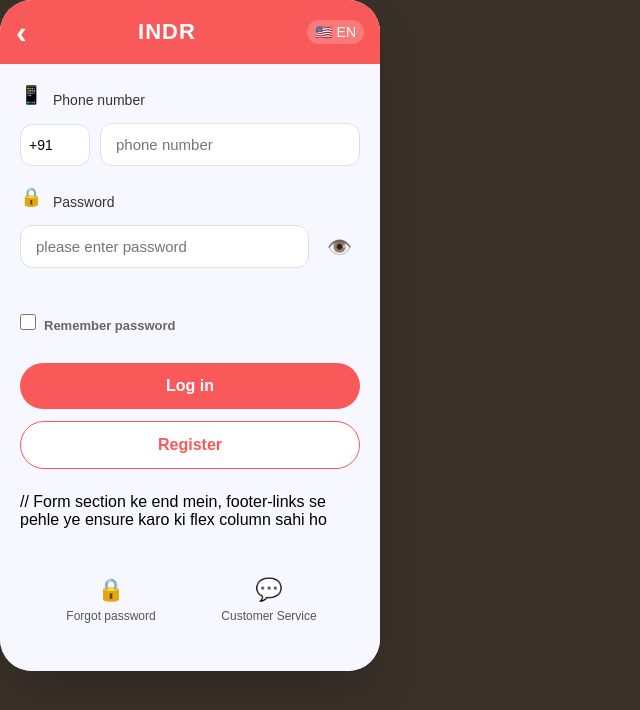
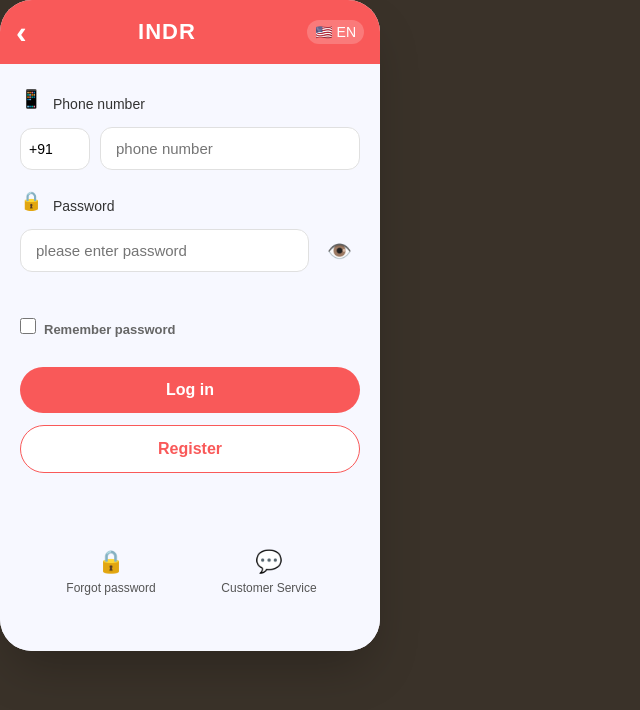
Before and after one commit to rajeshbhakarr/tigerclubfrontend, a React (Vite) app: page /loginpage in a window 1280 px wide. Shown: the top 710 px of the page, without its empty margins (0-640 px from the left). Built offline with nearby package versions, Linux system fonts and the light colour scheme.

Commit message:
Fix notification

```diff
--- a/src/pages/LoginPage.css
+++ b/src/pages/LoginPage.css
@@ -20,20 +20,28 @@ html, body {
 }
 
 body {
-  background: #f7f8ff;
+  background: #e8e8e8;
   margin: 0;
-  padding: 0 !important;
+  padding: 0;
   min-height: 100vh;
+  /* PC me center karne ke liye */
+  display: flex;
+  justify-content: center;
+  align-items: center;
 }
 
-/* Main Container - Mobile Full Screen */
+/* Main Container */
 .login-container {
   width: 100%;
-  min-height: 100vh;
+  max-width: 380px;
   background-color: var(--primary-bg);
   font-family: 'Segoe UI', Tahoma, Geneva, Verdana, sans-serif;
   display: flex;
   flex-direction: column;
+  /* PC me rounded corners and shadow */
+  border-radius: 28px;
+  overflow: hidden;
+  box-shadow: 0 20px 50px rgba(0, 0, 0, 0.1);
 }
 
 /* Header Section */
@@ -72,7 +80,7 @@ body {
   cursor: pointer;
 }
 
-/* Form Section - Takes remaining space */
+/* Form Section */
 .form-section {
   padding: 24px 20px;
   background: var(--primary-bg);
@@ -230,7 +238,9 @@ body {
   font-size: 22px;
 }
 
-/* Desktop Styles - Mobile size card */
+/* ========== RESPONSIVE ========== */
+
+/* PC / Desktop - Center me dikhega */
 @media screen and (min-width: 421px) {
   body {
     background: #d4d4d8;
@@ -242,32 +252,47 @@ body {
 
   .login-container {
     max-width: 380px;
-    min-height: auto;
+    width: 100%;
     border-radius: 32px;
     box-shadow: 0 25px 50px -12px rgba(0, 0, 0, 0.25);
+    /* Height auto for PC */
     height: auto;
     max-height: 90vh;
     overflow-y: auto;
   }
 
-  .form-section {
-    padding: 20px;
+  /* Scrollbar styling for PC */
+  .login-container::-webkit-scrollbar {
+    width: 4px;
+  }
+
+  .login-container::-webkit-scrollbar-track {
+    background: #f1f1f1;
+  }
+
+  .login-container::-webkit-scrollbar-thumb {
+    background: var(--header-pink);
+    border-radius: 10px;
   }
 }
 
-/* For small mobile devices - full screen */
+/* Mobile Devices - Full Screen */
 @media screen and (max-width: 420px) {
   body {
     background: var(--primary-bg);
+    display: block;
     padding: 0;
     margin: 0;
   }
 
   .login-container {
     max-width: 100%;
+    width: 100%;
     min-height: 100vh;
     border-radius: 0;
     box-shadow: none;
+    /* Mobile me full height */
+    height: 100%;
   }
 
   .header {
@@ -276,6 +301,7 @@ body {
 
   .form-section {
     padding: 20px 16px;
+    min-height: calc(100vh - 60px);
   }
 
   .btn-login, .btn-register {
@@ -295,7 +321,7 @@ body {
   }
 }
 
-/* Very small devices */
+/* Very small devices (under 350px) */
 @media screen and (max-width: 350px) {
   .form-section {
     padding: 16px 12px;
@@ -323,14 +349,15 @@ body {
   }
 }
 
-/* Landscape mode */
-@media screen and (max-height: 550px) and (orientation: landscape) {
+/* Landscape mode on mobile */
+@media screen and (max-height: 550px) and (orientation: landscape) and (max-width: 420px) {
   .login-container {
     min-height: 100vh;
   }
 
   .form-section {
     padding: 12px 20px;
+    min-height: auto;
   }
 
   .input-group {
--- a/src/pages/LoginPage.jsx
+++ b/src/pages/LoginPage.jsx
@@ -174,7 +174,6 @@ const LoginPage = () => {
         </button>
 
         {/* Footer */}
-        // Form section ke end mein, footer-links se pehle ye ensure karo ki flex column sahi ho
 
 <div className="form-section">
   {/* ... sab kuch same ... */}
```
